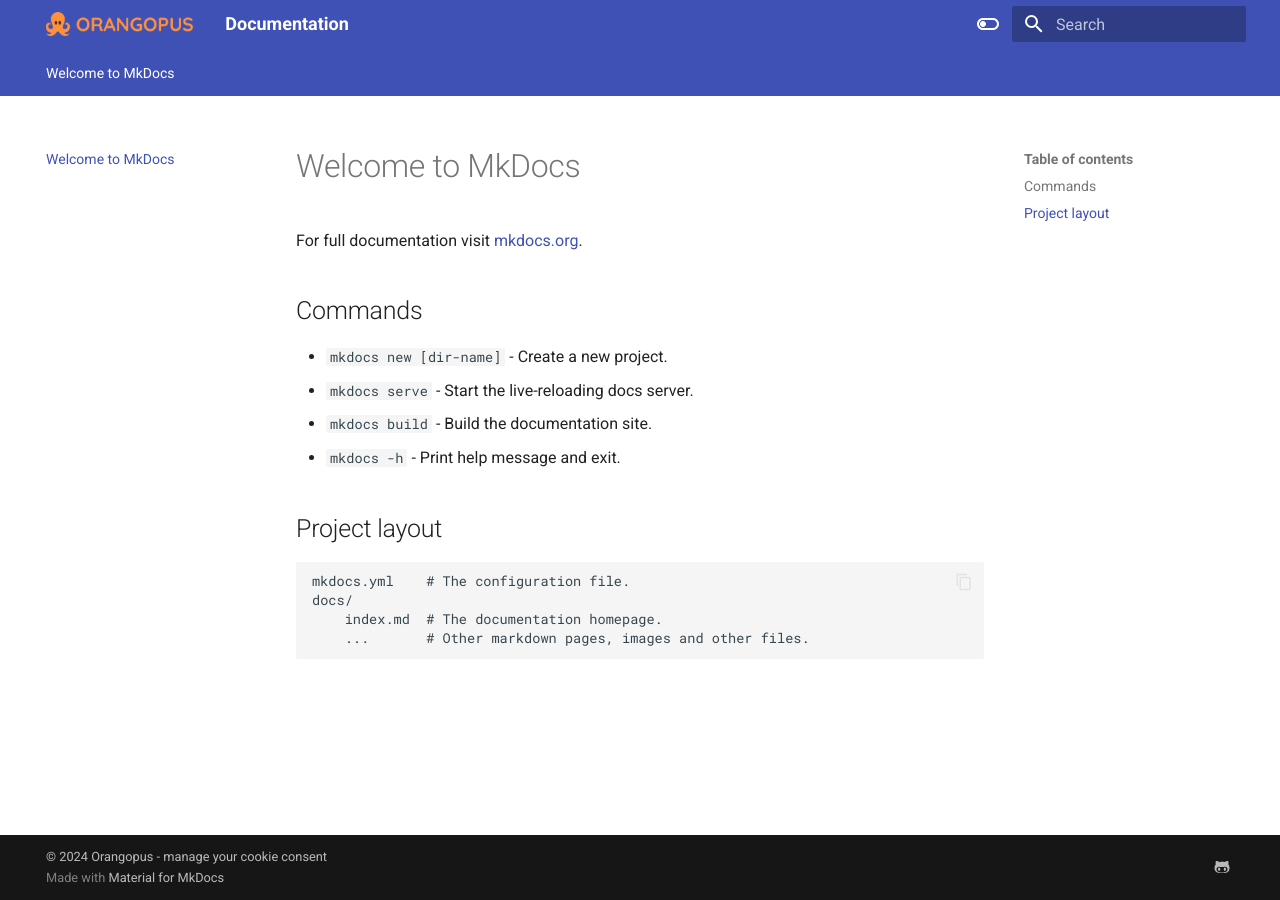
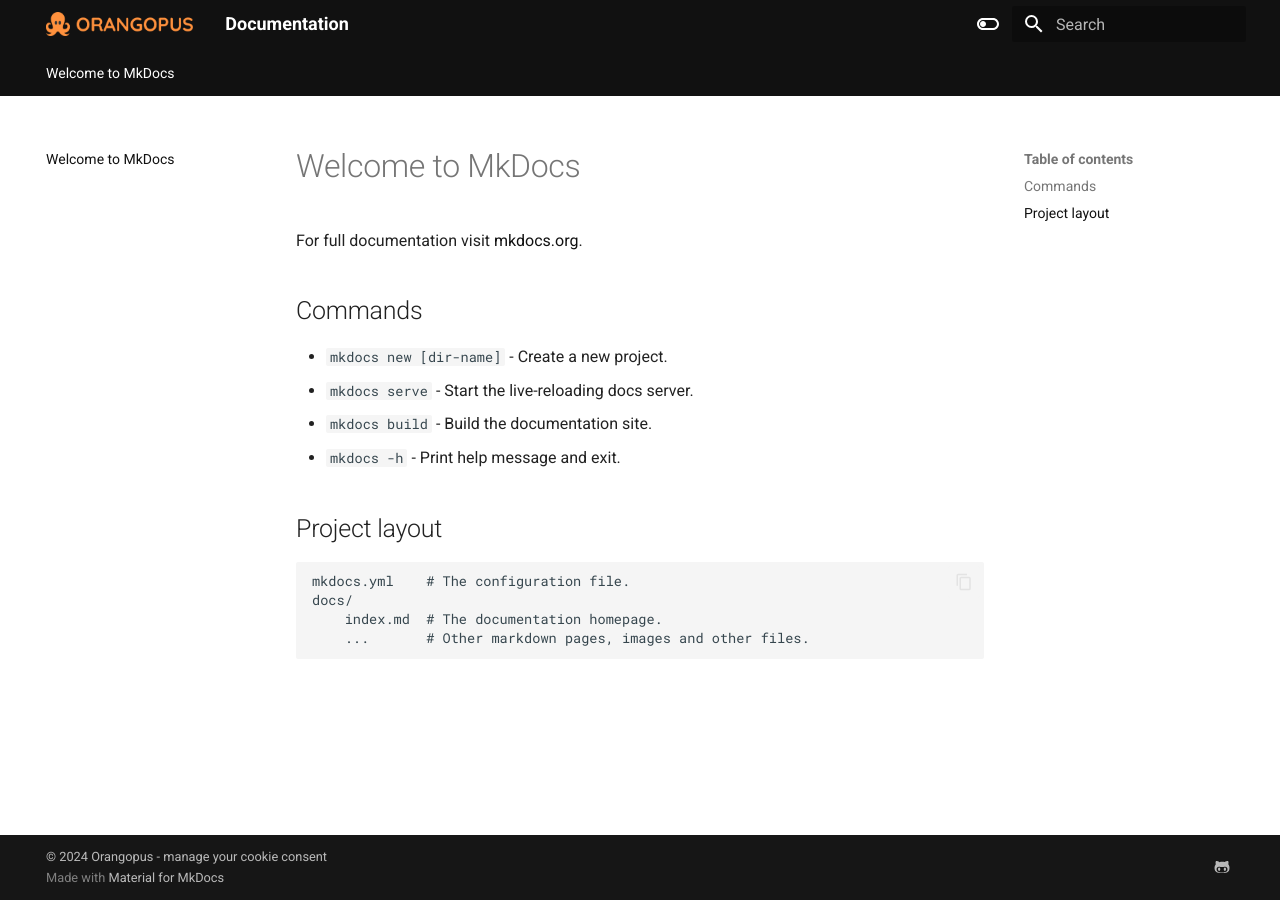
Before and after one commit to orangopus/orangopus.github.io, an MkDocs documentation site: the page built from docs/index.md, in a window 1280 px wide. Built offline with MkDocs 1.6.1 and Material for MkDocs 9.7.7, drawn with Linux system fonts in a browser that asks for light colours; plug-ins that fetch from the network failed and are left out.

Commit message:
Updating theme to use Orangopus colours

```diff
--- /dev/null
+++ b/docs/stylesheets/extra.css
@@ -0,0 +1,7 @@
+:root {
+    --md-primary-fg-color:        #111111;
+    --md-primary-fg-color--light: #111111;
+    --md-primary-fg-color--dark:  #111111;
+
+    --md-accent-fg-color:         #ff913d;
+  }
--- a/mkdocs.yml
+++ b/mkdocs.yml
@@ -40,14 +40,17 @@
       toggle:
         icon: material/toggle-switch-off-outline
         name: Switch to dark mode
-      primary: darkblue
-      accent: purple
+      primary: root
+      accent: root
     - scheme: slate
       toggle:
         icon: material/toggle-switch
         name: Switch to light mode
-      primary: darkblue
-      accent: pink
+      primary: root
+      accent: root
+
+extra_css:
+  - stylesheets/extra.css
 
 extra:
   social:
```
